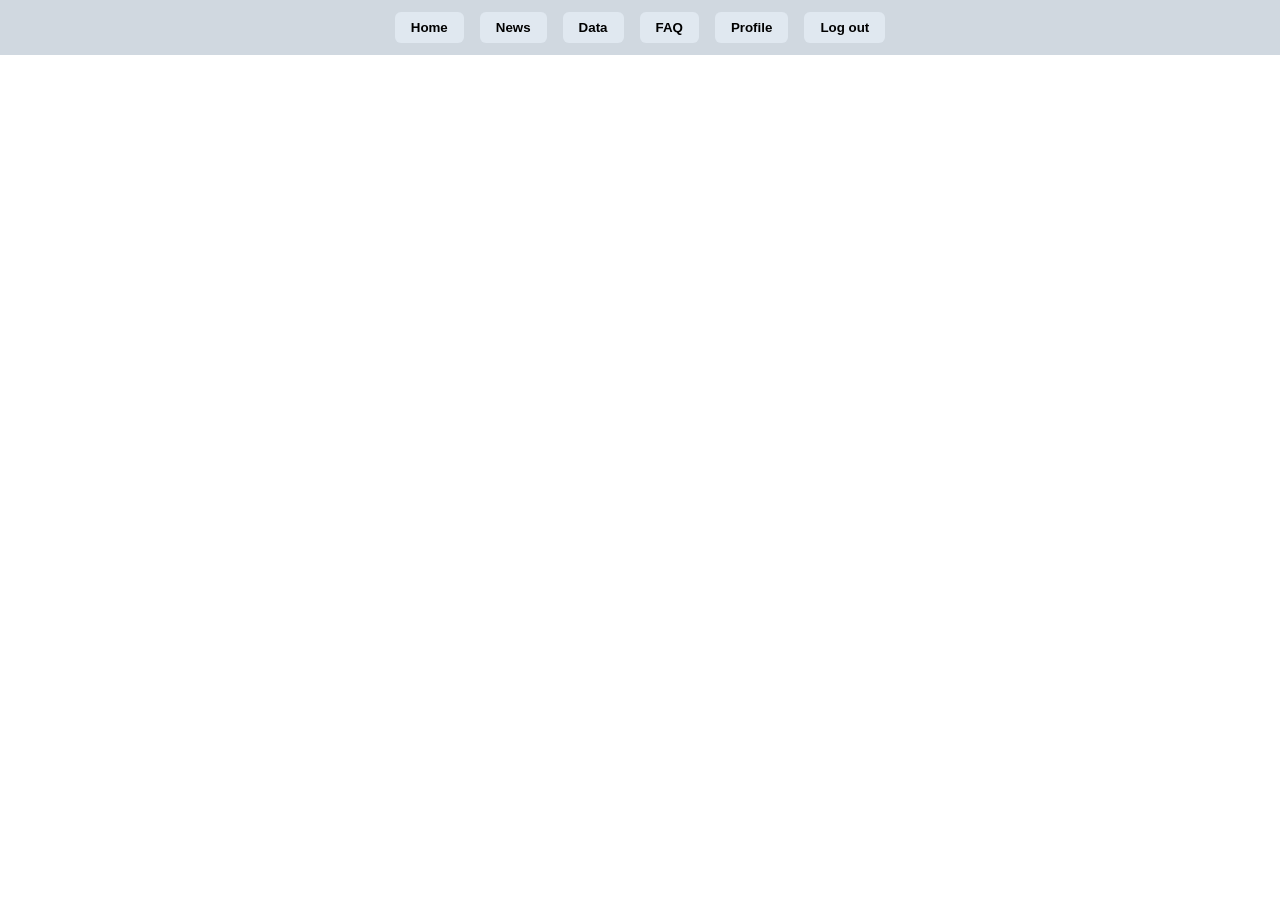
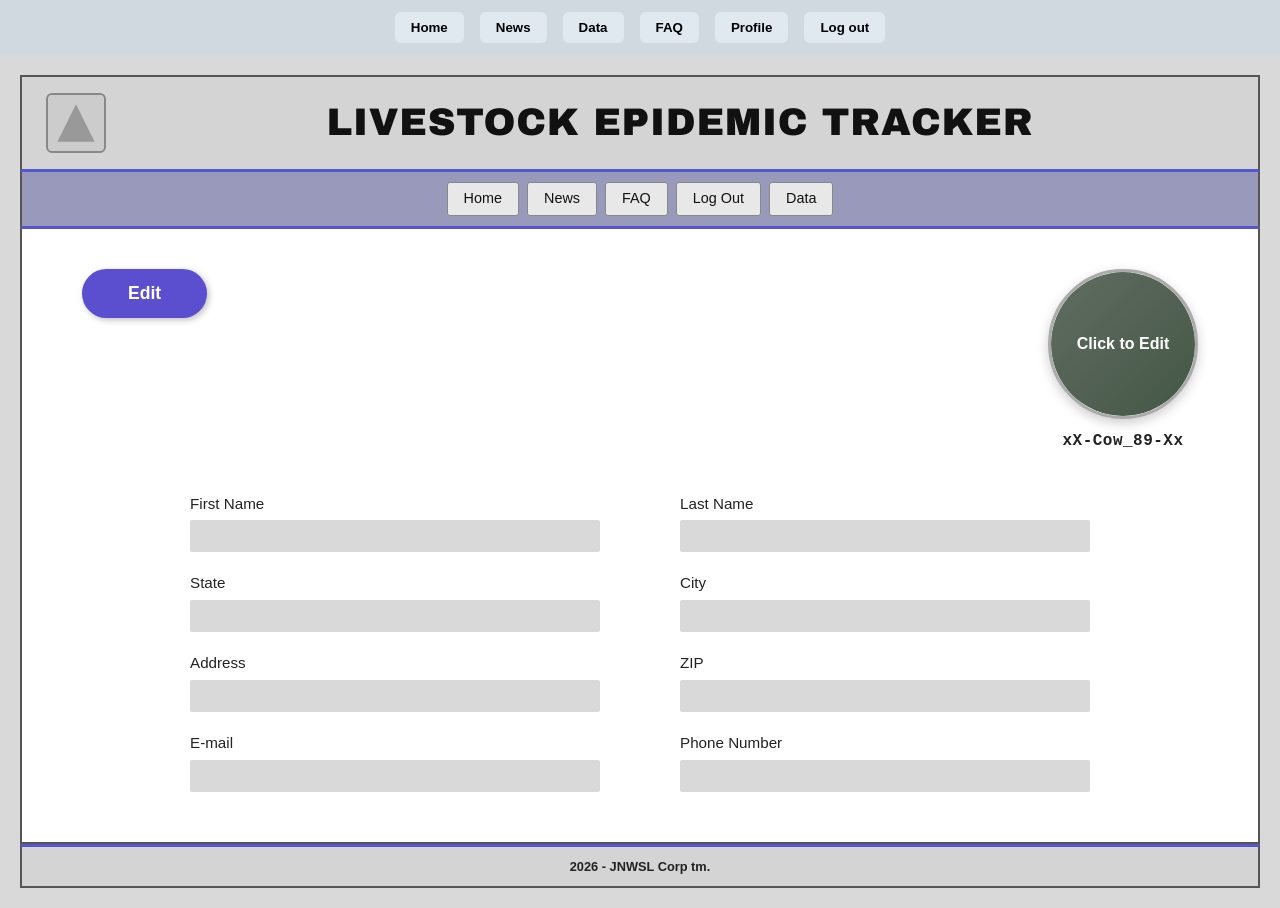
Before and after one commit to JB-3000/Spring_2026_Software_Engineering_Project, a React (Create React App) app in the folder frontend/: page /profile in a window 1280 px wide. Before the commit the page ends 800 px from the top, so only its background shows below. Built offline with nearby package versions, Linux system fonts and the light colour scheme.

Commit message:
ViewProfile now works

```diff
--- a/frontend/src/App.js
+++ b/frontend/src/App.js
@@ -7,6 +7,7 @@ import News from './News';
 import Data from './Data';
 import FAQ from './Faq';
 import LoginPage from './pages/LoginPage';
+import ViewProfile from "./profile/ViewProfile";
 //import Profile from 'pages/ViewProfile';
 
 function App() {
@@ -15,13 +16,14 @@ function App() {
       <Navbar />  {/* Always visible */}
 
       <Routes>
-        <Route path="/login" element={<LoginPage />} />
-        <Route path="/Home" element={<HomePage />} />
+        <Route path="/" element={<LoginPage />} />
+        <Route path="/home" element={<HomePage />} />
         <Route path="/news" element={<News />} />
         <Route path="/data" element={<Data />} />
         <Route path="/faq" element={<FAQ />} />
+        <Route path="/profile" element={<ViewProfile />} />
+      </Routes>
 
-      </Routes>
     </div>
   );
 }
--- a/frontend/src/homepage/Navbar.js
+++ b/frontend/src/homepage/Navbar.js
@@ -10,12 +10,12 @@ const Navbar = () => {
       padding: '0.75rem 1.5rem',
       textAlign: 'center',
     }}>
-      <button onClick={() => navigate('/')} style={buttonStyle}>Home</button>
+      <button onClick={() => navigate('/home')} style={buttonStyle}>Home</button>
       <button onClick={() => navigate('/news')} style={buttonStyle}>News</button>
       <button onClick={() => navigate('/data')} style={buttonStyle}>Data</button>
       <button onClick={() => navigate('/faq')} style={buttonStyle}>FAQ</button>
       <button onClick={() => navigate('/profile')} style={buttonStyle}>Profile</button>
-      <button onClick={() => navigate('/logout')} style={buttonStyle}>Log out</button>
+      <button onClick={() => navigate('/')} style={buttonStyle}>Log out</button>
     </nav>
   );
 };
--- a/frontend/src/index.css
+++ b/frontend/src/index.css
@@ -1,3 +1,29 @@
+
+:root {
+  --primary: #6155f5;     /* indigo accent */
+  --primary-dk: #4a3ed9;  /* hover */
+  --light-bg: #ffffff;    /* figma page background reads as white */
+  --card-bg: #e6e6e6;     /* light gray cards */
+  --border: #777;         /* card/input borders */
+  --header-gray: #e6e6e6; /* header/footer gray band */
+  --header-bar: #bdbdbd;  /* card title bars */
+  --text: #111;
+  --muted: #333;
+}
+
+* {
+  box-sizing: border-box;
+}
+
+body {
+  margin: 0;
+  font-family: Arial, Helvetica, sans-serif;
+  background: var(--light-bg);
+  color: var(--text);
+  line-height: 1.5;
+}
+
+/*
 body {
   margin: 0;
   font-family: -apple-system, BlinkMacSystemFont, 'Segoe UI', 'Roboto', 'Oxygen',
@@ -5,9 +31,9 @@ body {
     sans-serif;
   -webkit-font-smoothing: antialiased;
   -moz-osx-font-smoothing: grayscale;
-}
+=======
+/*
 
-code {
-  font-family: source-code-pro, Menlo, Monaco, Consolas, 'Courier New',
-    monospace;
-}
+Demo code deleted by NBP on 02.19
+
+*/
--- /dev/null
+++ b/frontend/src/profile/ViewProfile.css
@@ -0,0 +1,263 @@
+/* === RESET === */
+*, *::before, *::after { box-sizing: border-box; margin: 0; padding: 0; }
+
+/* === PAGE === */
+.vp-page {
+  min-height: 100vh;
+  background-color: #d9d9d9;
+  font-family: Arial, sans-serif;
+  display: flex;
+  flex-direction: column;
+  align-items: center;
+  padding: 20px;
+}
+
+/* === HEADER === */
+.vp-header {
+  background: #d4d4d4;
+  border: 2px solid #555;
+  width: 100%;
+  max-width: 1260px;
+  display: flex;
+  align-items: center;
+  padding: 16px 24px;
+  gap: 20px;
+  border-bottom: 3px solid #5555cc;
+}
+
+.vp-logo-box {
+  width: 60px;
+  height: 60px;
+  flex-shrink: 0;
+  border: 2px solid #888;
+  border-radius: 6px;
+  overflow: hidden;
+  background: #bbb;
+  display: flex;
+  align-items: center;
+  justify-content: center;
+}
+
+.vp-logo-svg {
+  width: 100%;
+  height: 100%;
+}
+
+.vp-title {
+  font-family: Arial Black, Arial, sans-serif;
+  font-size: clamp(1.4rem, 3.5vw, 2.4rem);
+  font-weight: 900;
+  color: #111;
+  letter-spacing: 0.02em;
+  text-align: center;
+  flex: 1;
+}
+
+/* === NAV === */
+.vp-nav {
+  background: #9999bb;
+  width: 100%;
+  max-width: 1260px;
+  display: flex;
+  justify-content: center;
+  gap: 8px;
+  padding: 10px 16px;
+  border-left: 2px solid #555;
+  border-right: 2px solid #555;
+  border-bottom: 3px solid #5555cc;
+}
+
+.vp-nav-link {
+  font-family: Arial, sans-serif;
+  font-size: 0.9rem;
+  color: #111;
+  text-decoration: none;
+  padding: 5px 16px;
+  border: 1px solid #888;
+  background: #e8e8e8;
+  border-radius: 3px;
+  transition: background 0.15s;
+}
+
+.vp-nav-link:hover {
+  background: #d0d0f0;
+}
+
+/* === CONTENT BOX === */
+.vp-content-box {
+  background: #fff;
+  width: 100%;
+  max-width: 1260px;
+  border-left: 2px solid #555;
+  border-right: 2px solid #555;
+  border-bottom: 2px solid #555;
+  padding: 40px 60px 50px;
+  flex: 1;
+}
+
+/* === TOP ROW === */
+.vp-top-row {
+  display: flex;
+  justify-content: space-between;
+  align-items: flex-start;
+  margin-bottom: 40px;
+}
+
+/* === EDIT BUTTON === */
+.vp-edit-btn {
+  background: #5b4fcf;
+  color: #fff;
+  border: none;
+  border-radius: 50px;
+  padding: 14px 46px;
+  font-family: Arial, sans-serif;
+  font-size: 1.1rem;
+  font-weight: bold;
+  cursor: pointer;
+  transition: background 0.2s, transform 0.15s;
+  box-shadow: 2px 2px 6px rgba(0,0,0,0.25);
+}
+
+.vp-edit-btn:hover {
+  background: #4a3fbe;
+  transform: translateY(-1px);
+}
+
+/* === PROFILE RIGHT === */
+.vp-profile-right {
+  display: flex;
+  flex-direction: column;
+  align-items: center;
+  gap: 10px;
+}
+
+/* === AVATAR === */
+.vp-avatar-wrap {
+  cursor: pointer;
+  display: block;
+}
+
+.vp-avatar {
+  width: 150px;
+  height: 150px;
+  border-radius: 50%;
+  overflow: hidden;
+  position: relative;
+  border: 3px solid #aaa;
+  box-shadow: 0 4px 12px rgba(0,0,0,0.2);
+}
+
+.vp-avatar-default {
+  width: 100%;
+  height: 100%;
+  background: linear-gradient(135deg, #b0c4b1 0%, #7a9e7e 100%);
+}
+
+.vp-avatar-img {
+  width: 100%;
+  height: 100%;
+  object-fit: cover;
+}
+
+.vp-avatar-overlay {
+  position: absolute;
+  inset: 0;
+  background: rgba(0, 0, 0, 0.45);
+  color: #fff;
+  display: flex;
+  align-items: center;
+  justify-content: center;
+  font-family: Arial, sans-serif;
+  font-size: 1rem;
+  font-weight: bold;
+  text-align: center;
+  border-radius: 50%;
+  opacity: 1;
+  pointer-events: none;
+}
+
+/* === USERNAME === */
+.vp-username {
+  font-family: 'Courier New', monospace;
+  font-size: 1rem;
+  font-weight: bold;
+  color: #222;
+  text-align: center;
+  letter-spacing: 0.03em;
+}
+
+/* === FORM GRID === */
+.vp-form-grid {
+  display: grid;
+  grid-template-columns: 1fr 1fr;
+  gap: 20px 80px;
+  max-width: 900px;
+  margin: 0 auto;
+}
+
+.vp-field {
+  display: flex;
+  flex-direction: column;
+  gap: 5px;
+}
+
+.vp-label {
+  font-family: Arial, sans-serif;
+  font-size: 0.95rem;
+  font-weight: normal;
+  color: #222;
+}
+
+.vp-input {
+  background: #d9d9d9;
+  border: none;
+  border-radius: 2px;
+  padding: 8px 10px;
+  font-family: Arial, sans-serif;
+  font-size: 0.9rem;
+  color: #111;
+  outline: none;
+  height: 32px;
+  transition: box-shadow 0.15s;
+}
+
+.vp-input:focus {
+  box-shadow: 0 0 0 2px #5b4fcf44;
+}
+
+/* === FOOTER === */
+.vp-footer {
+  background: #d4d4d4;
+  width: 100%;
+  max-width: 1260px;
+  border: 2px solid #555;
+  border-top: 3px solid #5555cc;
+  text-align: center;
+  padding: 10px;
+  font-family: Arial, sans-serif;
+  font-size: 0.8rem;
+  font-weight: bold;
+  color: #222;
+}
+
+/* === RESPONSIVE === */
+@media (max-width: 700px) {
+  .vp-content-box {
+    padding: 24px 20px 32px;
+  }
+
+  .vp-top-row {
+    flex-direction: column;
+    align-items: center;
+    gap: 24px;
+  }
+
+  .vp-form-grid {
+    grid-template-columns: 1fr;
+    gap: 16px;
+  }
+
+  .vp-title {
+    font-size: 1.2rem;
+  }
+}
--- /dev/null
+++ b/frontend/src/profile/ViewProfile.js
@@ -0,0 +1,110 @@
+
+import { useState } from "react";
+import "./ViewProfile.css";
+
+const navLinks = ["Home", "News", "FAQ", "Log Out", "Data"];
+
+export default function ViewProfile() {
+  const [profileImg, setProfileImg] = useState(null);
+
+  const handleImgChange = (e) => {
+    const file = e.target.files[0];
+    if (file) setProfileImg(URL.createObjectURL(file));
+  };
+
+  return (
+    <div className="vp-page">
+
+      {/* Header */}
+      <header className="vp-header">
+        <div className="vp-logo-box">
+          <svg viewBox="0 0 60 60" className="vp-logo-svg" xmlns="http://www.w3.org/2000/svg">
+            <rect width="60" height="60" fill="#ccc" rx="4"/>
+            <path d="M30 10 L50 50 H10 Z" fill="#999"/>
+          </svg>
+        </div>
+        <h1 className="vp-title">LIVESTOCK EPIDEMIC TRACKER</h1>
+      </header>
+
+      {/* Nav */}
+      <nav className="vp-nav">
+        {navLinks.map((link) => (
+          <a key={link} href="#" className="vp-nav-link">
+            {link}
+          </a>
+        ))}
+      </nav>
+
+      {/* Content Box */}
+      <div className="vp-content-box">
+
+        {/* Top row: Edit button left, Profile image right */}
+        <div className="vp-top-row">
+          <button className="vp-edit-btn">Edit</button>
+
+          <div className="vp-profile-right">
+            <label className="vp-avatar-wrap" htmlFor="avatar-upload">
+              <div className="vp-avatar">
+                {profileImg ? (
+                  <img src={profileImg} alt="Profile" className="vp-avatar-img" />
+                ) : (
+                  <div className="vp-avatar-default" />
+                )}
+                <div className="vp-avatar-overlay">Click to Edit</div>
+              </div>
+              <input
+                id="avatar-upload"
+                type="file"
+                accept="image/*"
+                style={{ display: "none" }}
+                onChange={handleImgChange}
+              />
+            </label>
+            <p className="vp-username">xX-Cow_89-Xx</p>
+          </div>
+        </div>
+
+        {/* Form Grid */}
+        <div className="vp-form-grid">
+          <div className="vp-field">
+            <label className="vp-label">First Name</label>
+            <input className="vp-input" type="text" />
+          </div>
+          <div className="vp-field">
+            <label className="vp-label">Last Name</label>
+            <input className="vp-input" type="text" />
+          </div>
+          <div className="vp-field">
+            <label className="vp-label">State</label>
+            <input className="vp-input" type="text" />
+          </div>
+          <div className="vp-field">
+            <label className="vp-label">City</label>
+            <input className="vp-input" type="text" />
+          </div>
+          <div className="vp-field">
+            <label className="vp-label">Address</label>
+            <input className="vp-input" type="text" />
+          </div>
+          <div className="vp-field">
+            <label className="vp-label">ZIP</label>
+            <input className="vp-input" type="text" />
+          </div>
+          <div className="vp-field">
+            <label className="vp-label">E-mail</label>
+            <input className="vp-input" type="email" />
+          </div>
+          <div className="vp-field">
+            <label className="vp-label">Phone Number</label>
+            <input className="vp-input" type="tel" />
+          </div>
+        </div>
+      </div>
+
+      {/* Footer */}
+      <footer className="vp-footer">
+        <p>2026 - JNWSL Corp tm.</p>
+      </footer>
+    </div>
+  );
+}
```
